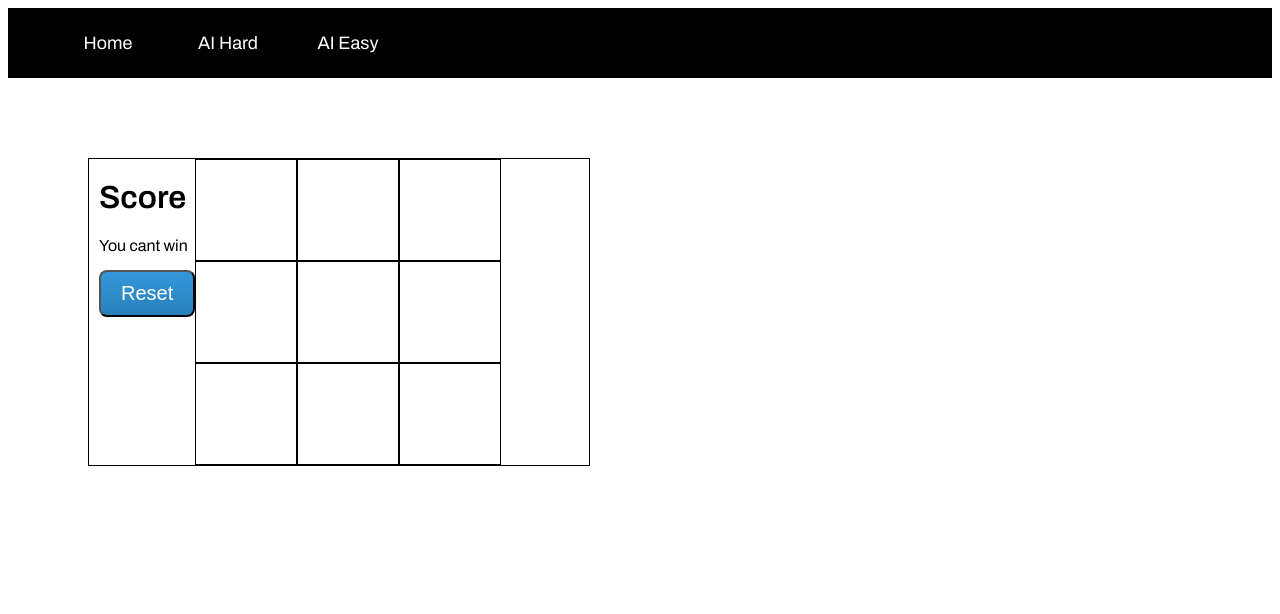
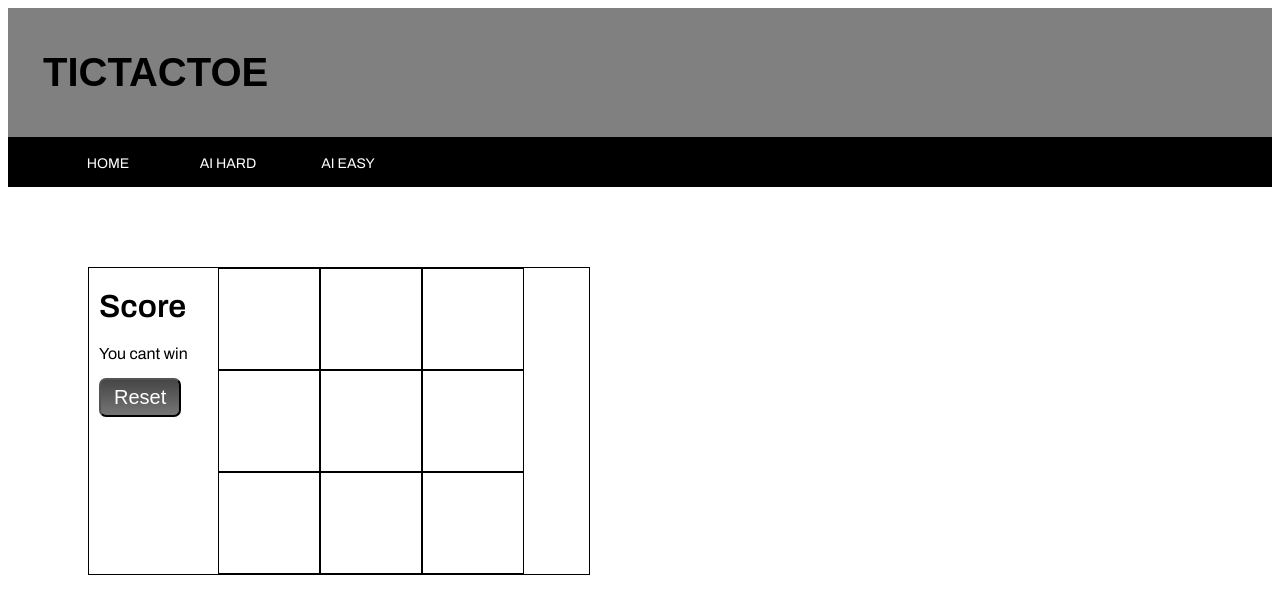
Before and after one commit to Quantumfishcake/TicTacToe, a plain HTML site: page index2.html in a window 1280 px wide. Drawn offline with Linux system fonts and the light colour scheme.

Commit message:
multiple pages

```diff
--- a/css/style2.css
+++ b/css/style2.css
@@ -1,7 +1,17 @@
 body{
   font-family: 'Archivo', sans-serif;
+
 }
-
+header > h1 {
+  font-size:  40px;
+  padding-left:  20px;
+  font-family: 'Ubuntu', sans-serif;
+}
+header {
+  background-color: grey;
+  margin: 0;
+  padding: 15px;
+}
 
 td {
  width: 50px;
@@ -16,8 +26,9 @@ tr {
 
 .grid-container {
   display: grid;
-  grid-template-columns: 15vw 30vw auto;
-  margin: 100px;
+  grid-template-columns: 15vw auto auto;
+  margin: 70px;
+
 }
 
 .grid-container2 > #sideLeft2 {
@@ -54,7 +65,7 @@ nav {
   padding: 0;
 	display: block;
 
-	height: 70px;
+	height: 50px;
   background-color: black;
 }
 nav ul {
@@ -64,10 +75,10 @@ nav ul li {
   float: left;
   display: inline;
   width: 120px;
-  line-height: 70px;
+  line-height: 50px;
   text-align: center;
   font-size: 18px;
-  color: grey;
+
 }
 nav ul li:hover {
 /*  border-top: solid #4dc2f9 2px;
@@ -85,7 +96,7 @@ nav ul li:hover {
 margin: 80px;
 width: 500px;
   display: grid;
-  grid-template-columns:  2fr 1fr 1fr 1fr 2fr;
+  grid-template-columns:  4fr 1fr 1fr 1fr 2fr;
     border: solid black 1px,
 
 }
@@ -104,26 +115,28 @@ width: 500px;
 a {
   text-decoration: none;
   color: White;
+  text-transform: uppercase;
+  font-size: 14px;;
 }
 
-#createNewButton, #reset {
-  background: #3498db;
-  background-image: -webkit-linear-gradient(top, #3498db, #2980b9);
-  background-image: -moz-linear-gradient(top, #3498db, #2980b9);
-  background-image: -ms-linear-gradient(top, #3498db, #2980b9);
-  background-image: -o-linear-gradient(top, #3498db, #2980b9);
-  background-image: linear-gradient(to bottom, #3498db, #2980b9);
-  -webkit-border-radius: 8;
-  -moz-border-radius: 8;
-  border-radius: 8px;
+#reset {
+  background: #464647;
+  background-image: -webkit-linear-gradient(top, #464647, #757575);
+  background-image: -moz-linear-gradient(top, #464647, #757575);
+  background-image: -ms-linear-gradient(top, #464647, #757575);
+  background-image: -o-linear-gradient(top, #464647, #757575);
+  background-image: linear-gradient(to bottom, #464647, #757575);
+  -webkit-border-radius: 7;
+  -moz-border-radius: 7;
+  border-radius: 7px;
   font-family: Arial;
   color: #ffffff;
   font-size: 20px;
-  padding: 10px 20px 10px 20px;
+  padding: 6px 13px 6px 13px;
   text-decoration: none;
 }
 
-#createNewButton, #reset:hover {
+#reset:hover {
   background: #3cb0fd;
   background-image: -webkit-linear-gradient(top, #3cb0fd, #3498db);
   background-image: -moz-linear-gradient(top, #3cb0fd, #3498db);
--- a/index2.html
+++ b/index2.html
@@ -14,15 +14,19 @@
 
   <title>Document</title>
 </head>
-<nav>
-  <ul class='nav'>
-    <li><a href="/Users/tom/Projects/outside/tictactoe/index.html#top">Home</a></li>
-    <li><a href="/Users/tom/Projects/outside/tictactoe/index2.html#top">AI Hard</a></li>
-    <li><a href="/Users/tom/Projects/outside/tictactoe/index3.html#top">AI Easy</a></li>
 
-  </ul>
-</nav>
 <body>
+  <header>
+  <h1 >TICTACTOE</h1>
+  </header>
+  <nav>
+    <ul class='nav'>
+      <li><a href="/tictactoe/index.html#top">Home</a></li>
+      <li><a href="/tictactoe/index2.html#top">AI Hard</a></li>
+      <li><a href="/tictactoe/index3.html#top">AI Easy</a></li>
+
+    </ul>
+  </nav>
   <div class='grid-container2'>
     <div class='10' id='sideLeft2'>
       <h1>Score</h1>
--- a/js/ai.js
+++ b/js/ai.js
@@ -85,11 +85,6 @@ function minimax(newBoardArray, player) {
 }
 
 $(document).ready(function() {
-
-
-
-
-
   $("div").on('click','.box', function() {
     console.log('hi');
     if (!isNaN(gameBoard[this.id]) && finished === false) {
```
Also changed, not shown: index.html (+7 -3 lines), index3.html (+6 -3 lines), js/ai2.js (+6 -38 lines), 1 other file.
